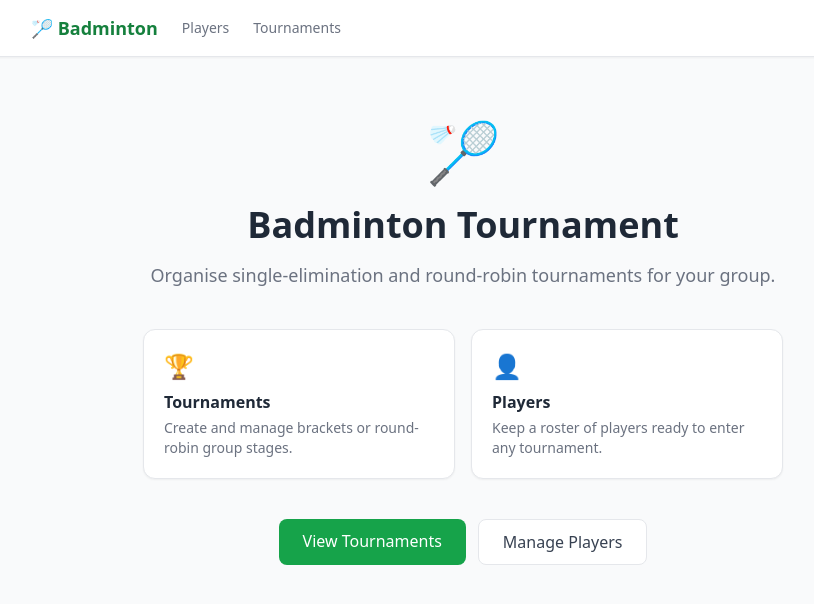
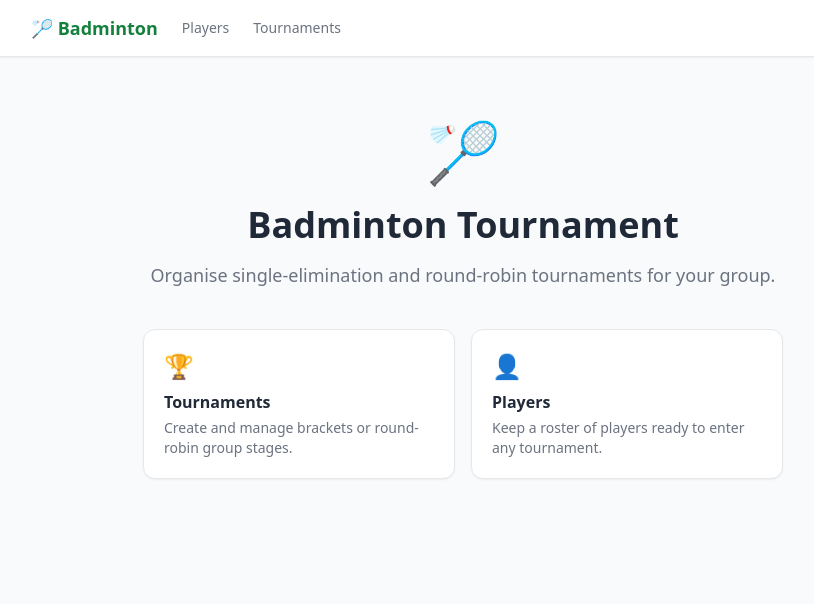
Before and after one commit to headi90/badminton-tournament, a React (Vite) app: page / in a window 1280 px wide. Shown: the top 604 px of the page, without its empty margins (177-991 px from the left). Built offline with nearby package versions, Linux system fonts and the light colour scheme.

Commit message:
Make welcome page feature cards clickable links
Co-Authored-By: Claude Sonnet 4.6 <noreply@anthropic.com>

```diff
--- a/src/pages/WelcomePage.tsx
+++ b/src/pages/WelcomePage.tsx
@@ -9,31 +9,22 @@ export default function WelcomePage() {
         Organise single-elimination and round-robin tournaments for your group.
       </p>
 
-      <div className="grid grid-cols-2 gap-4 mb-10">
-        <div className="bg-white border rounded-xl p-5 text-left shadow-sm">
+      <div className="grid grid-cols-2 gap-4">
+        <Link
+          to="/tournaments"
+          className="bg-white border rounded-xl p-5 text-left shadow-sm hover:border-green-500 hover:shadow-md transition-all"
+        >
           <div className="text-2xl mb-2">🏆</div>
           <h2 className="font-semibold text-gray-800 mb-1">Tournaments</h2>
           <p className="text-sm text-gray-500">Create and manage brackets or round-robin group stages.</p>
-        </div>
-        <div className="bg-white border rounded-xl p-5 text-left shadow-sm">
+        </Link>
+        <Link
+          to="/players"
+          className="bg-white border rounded-xl p-5 text-left shadow-sm hover:border-green-500 hover:shadow-md transition-all"
+        >
           <div className="text-2xl mb-2">👤</div>
           <h2 className="font-semibold text-gray-800 mb-1">Players</h2>
           <p className="text-sm text-gray-500">Keep a roster of players ready to enter any tournament.</p>
-        </div>
-      </div>
-
-      <div className="flex gap-3 justify-center">
-        <Link
-          to="/tournaments"
-          className="bg-green-600 text-white px-6 py-2.5 rounded-lg font-medium hover:bg-green-700"
-        >
-          View Tournaments
-        </Link>
-        <Link
-          to="/players"
-          className="bg-white border text-gray-700 px-6 py-2.5 rounded-lg font-medium hover:bg-gray-50"
-        >
-          Manage Players
         </Link>
       </div>
     </div>
```
